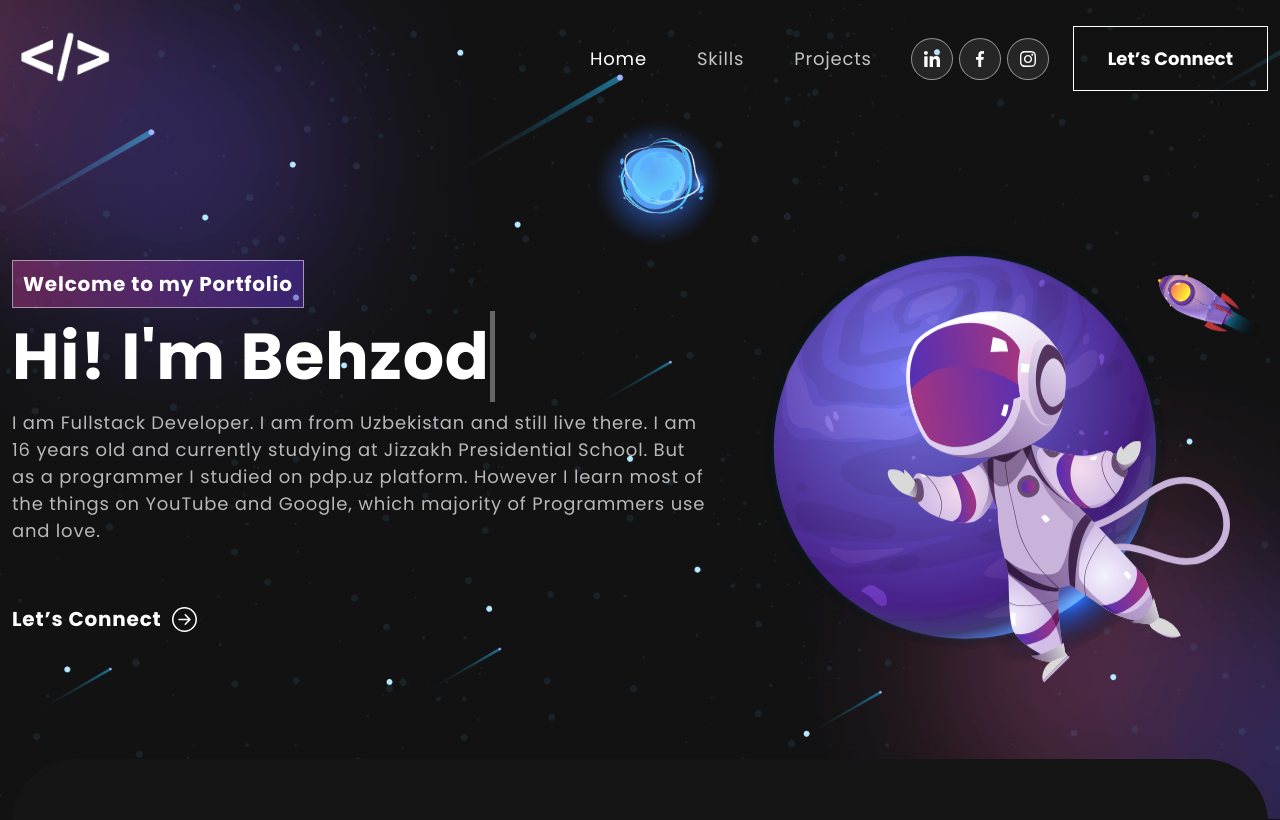
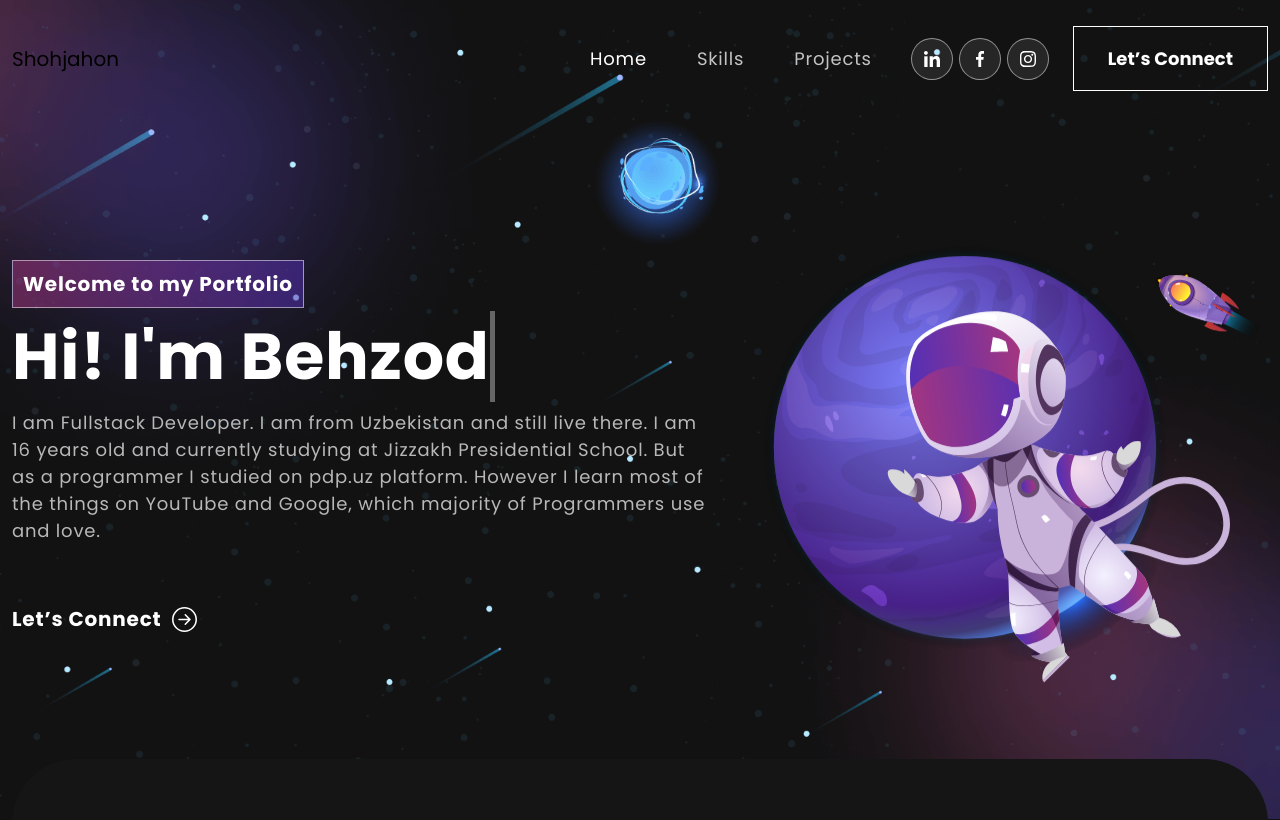
Before and after one commit to behzodk/personal-portfolio, a React (Vite) app: page / in a window 1280 px wide. Shown: the top 820 px of the page. Built offline with nearby package versions, Linux system fonts and the light colour scheme.

Commit message:
Update NavBar.js

```diff
--- a/src/components/NavBar.js
+++ b/src/components/NavBar.js
@@ -37,7 +37,7 @@ export const NavBar = () => {
       <Navbar expand="md" className={scrolled ? "scrolled" : ""}>
         <Container>
           <Navbar.Brand href="/">
-            <img src={logo} alt="Logo"/>
+            <h1>Shohjahon</h1>
           </Navbar.Brand>
           <Navbar.Toggle aria-controls="basic-navbar-nav">
             <span className="navbar-toggler-icon"></span>
```
